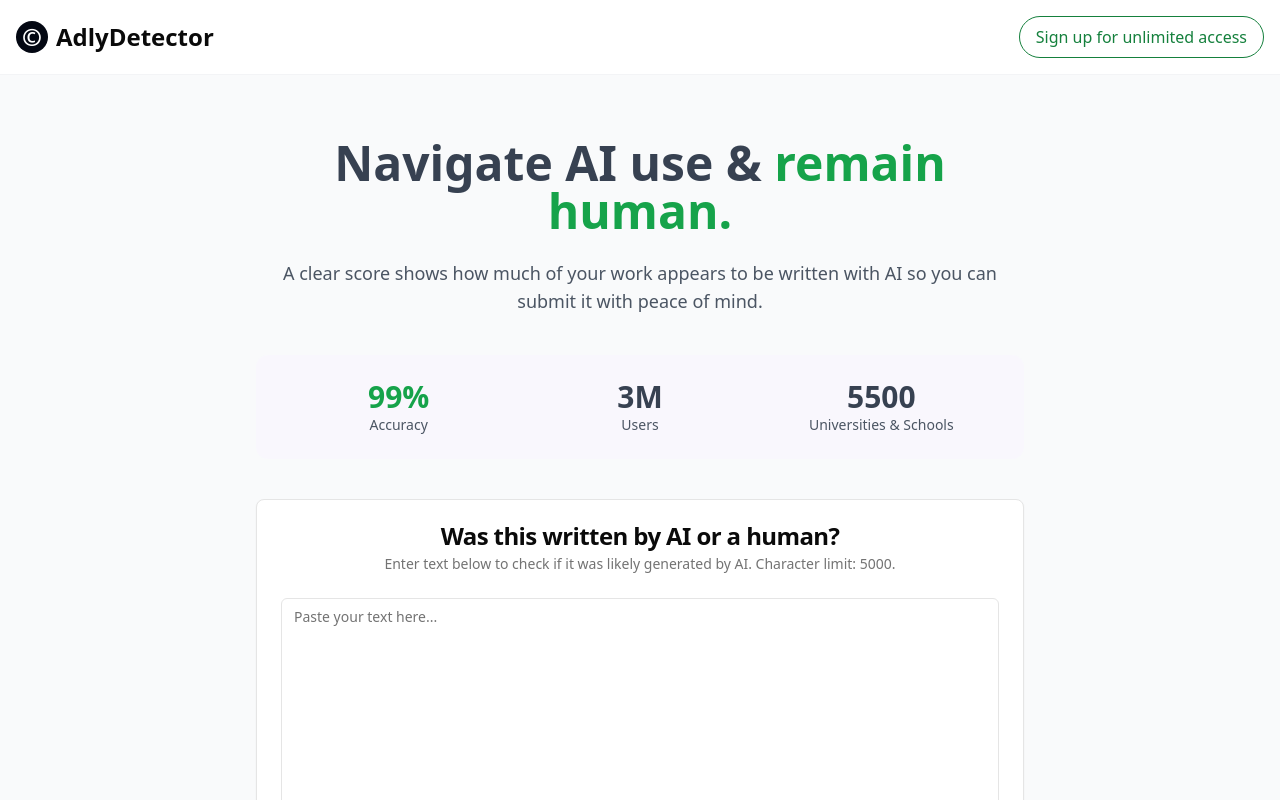
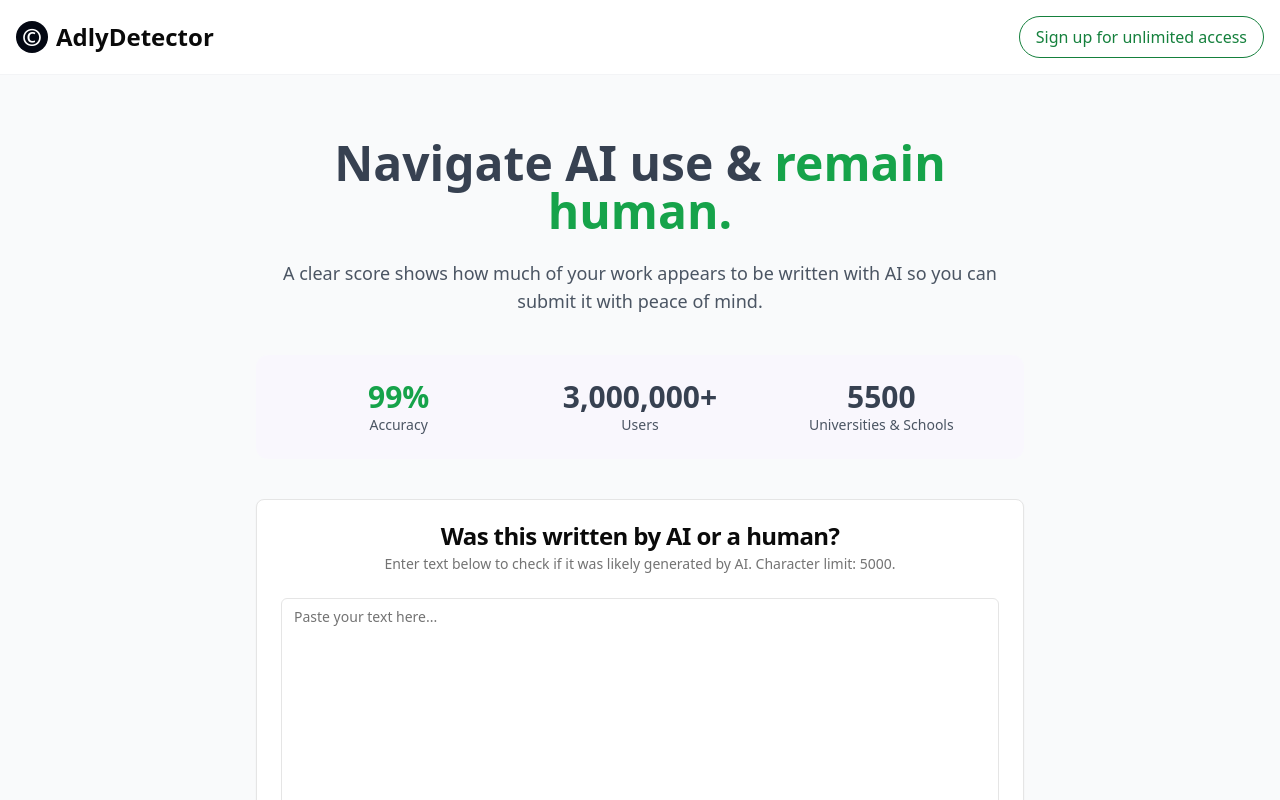
Before and after one commit to arshia93/my-content-detector, a Next.js app: page / in a window 1280 px wide. Shown: the top 800 px of the page. Built offline with nearby package versions, Linux system fonts and the light colour scheme.

Commit message:
Improved user count

```diff
--- a/app/page.tsx
+++ b/app/page.tsx
@@ -26,7 +26,7 @@ export default function Home() {
                   <div className="text-sm text-gray-600">Accuracy</div>
                 </div>
                 <div>
-                  <div className="text-3xl font-bold text-gray-700">3M</div>
+                  <div className="text-3xl font-bold text-gray-700">3,000,000+</div>
                   <div className="text-sm text-gray-600">Users</div>
                 </div>
                 <div>
```
